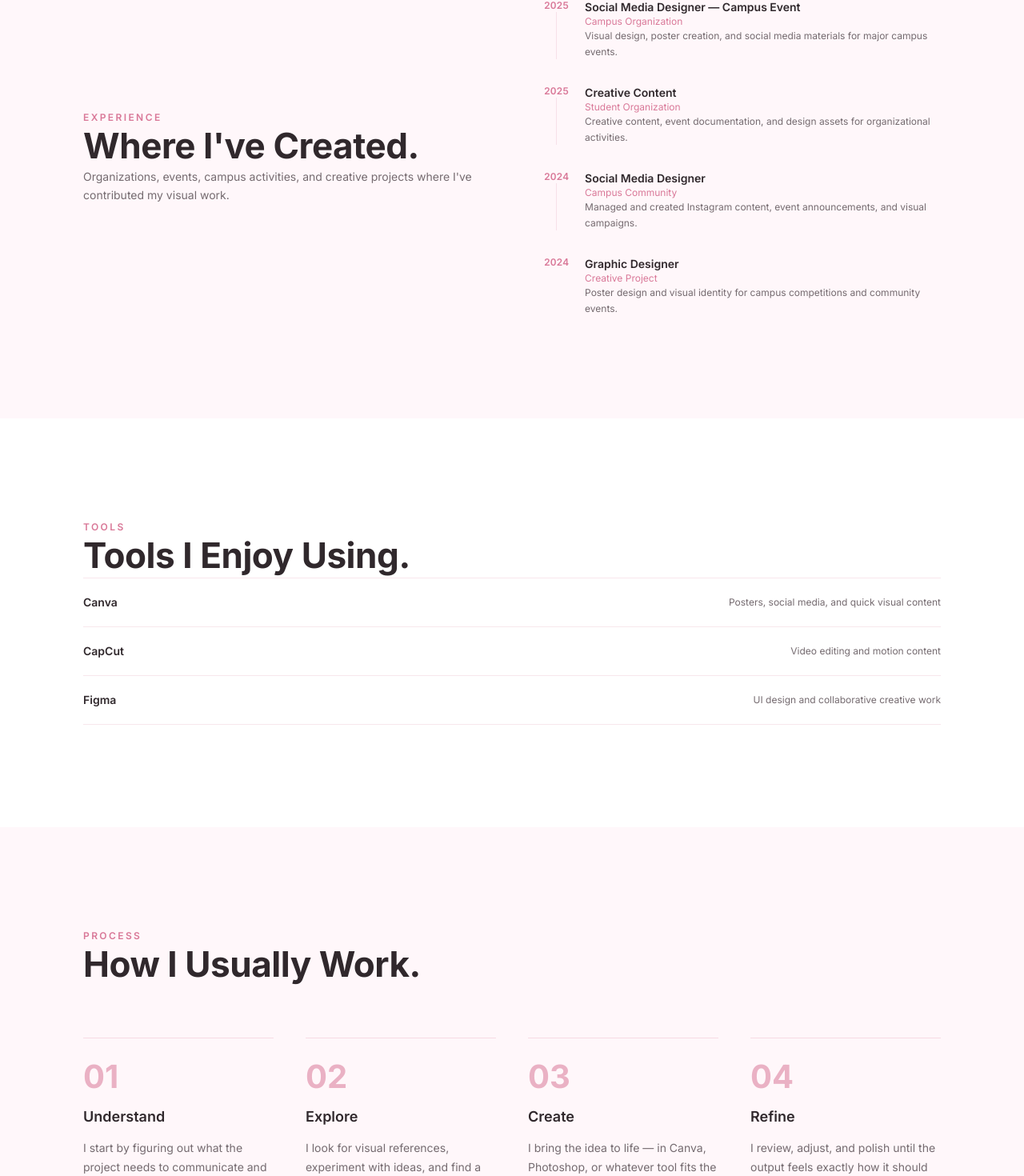
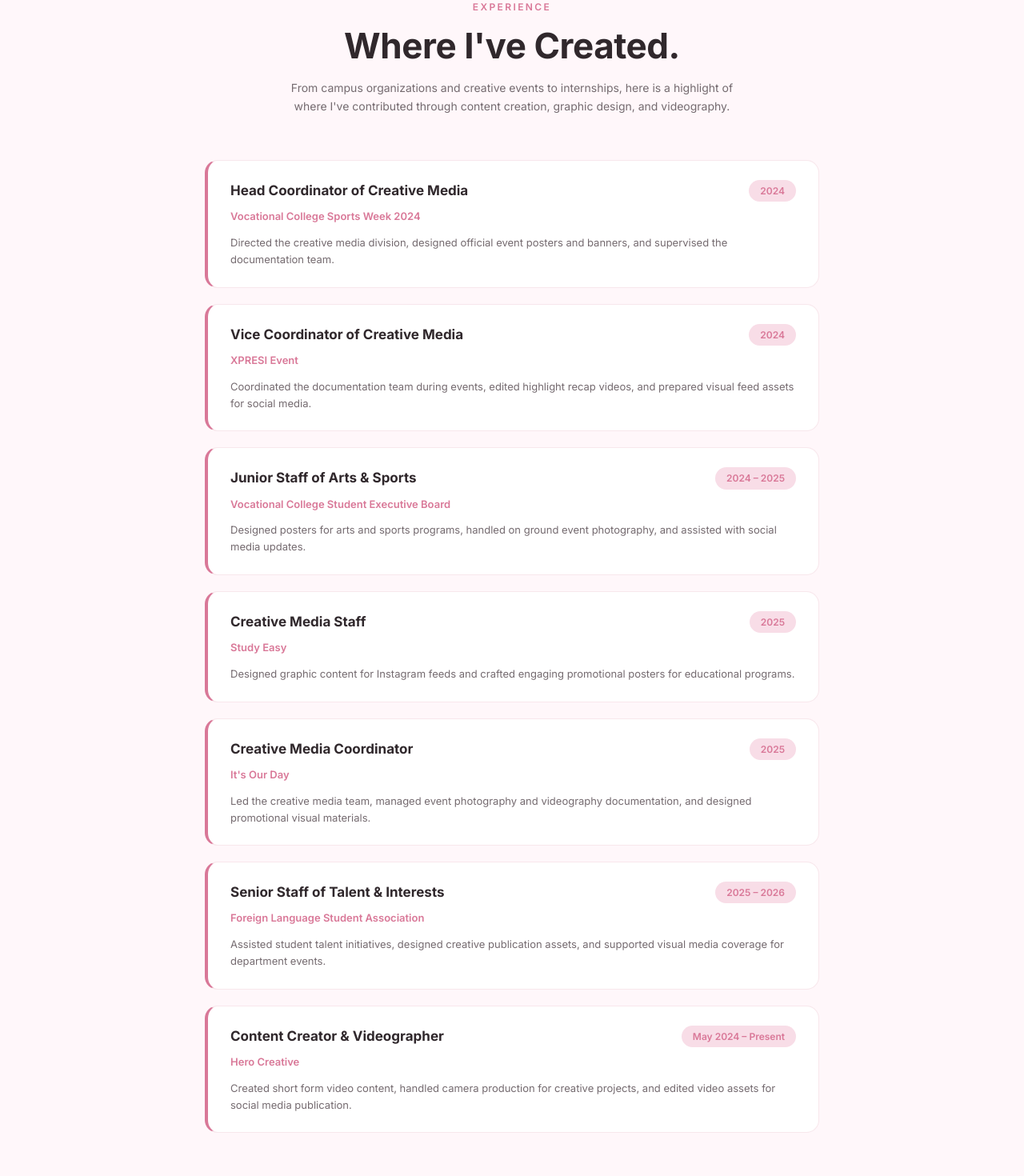
Before and after one commit to whosArlend/manisha-portofolio, a React (Vite) app: page / in a window 1280 px wide. Shown: the part 3073-4543 px from the top of the page at 80% size. Built offline with nearby package versions, Linux system fonts and the light colour scheme.

Commit message:
feat: add Experience, Tools, Contact, and CreativeProcess sections along with a site footer

```diff
--- a/src/components/layout/Footer.tsx
+++ b/src/components/layout/Footer.tsx
@@ -18,8 +18,8 @@ const MailIcon = () => (
 
 const socials = [
   { icon: InstagramIcon, label: 'Instagram', href: 'https://www.instagram.com/manishazael/' },
-  { icon: LinkedInIcon, label: 'LinkedIn', href: 'https://www.linkedin.com/in/manisha-qurratu-982392324/' },
-  { icon: MailIcon, label: 'Email', href: 'mailto:manishaqurratu361@gmail.com' },
+  { icon: LinkedInIcon, label: 'LinkedIn', href: 'https://www.linkedin.com/in/manisha-qurratu-aini-zaenal-798612387/' },
+  { icon: MailIcon, label: 'Email', href: 'mailto:manishaqurratuainizaenal@gmail.com' },
 ]
 
 export default function Footer() {
--- a/src/sections/Contact.tsx
+++ b/src/sections/Contact.tsx
@@ -16,8 +16,8 @@ const LinkedInIcon = () => (
 
 const contactLinks = [
   { icon: InstagramIcon, label: 'Instagram', href: 'https://www.instagram.com/manishazael/', display: '@manishazael' },
-  { icon: LinkedInIcon, label: 'LinkedIn', href: 'https://www.linkedin.com/in/manisha-qurratu-982392324/', display: 'linkedin.com/in/manisha-qurratu' },
-  { icon: Mail, label: 'Email', href: 'mailto:manishaqurratu361@gmail.com', display: 'manishaqurratu361@gmail.com' },
+  { icon: LinkedInIcon, label: 'LinkedIn', href: 'https://www.linkedin.com/in/manisha-qurratu-aini-zaenal-798612387/', display: 'linkedin.com/in/manisha-qurratu-aini-zaenal' },
+  { icon: Mail, label: 'Email', href: 'mailto:manishaqurratuainizaenal@gmail.com', display: 'manishaqurratuainizaenal@gmail.com' },
 ]
 
 export default function Contact() {
@@ -64,7 +64,7 @@ export default function Contact() {
             <div style={{ marginBottom: '2.75rem' }}>
               <a
                 id="contact-get-in-touch"
-                href="mailto:manishaqurratu361@gmail.com"
+                href="mailto:manishaqurratuainizaenal@gmail.com"
                 target="_blank"
                 rel="noopener noreferrer"
                 className="btn-primary"
--- a/src/sections/CreativeProcess.tsx
+++ b/src/sections/CreativeProcess.tsx
@@ -5,22 +5,22 @@ const steps = [
   {
     num: '01',
     title: 'Understand',
-    description: "I start by figuring out what the project needs to communicate and who it's for.",
+    description: "First, I get a clear idea of what the project is about and what it needs to achieve.",
   },
   {
     num: '02',
     title: 'Explore',
-    description: "I look for visual references, experiment with ideas, and find a direction that feels right.",
+    description: "I gather some references, try different ideas, and see what direction works best.",
   },
   {
     num: '03',
     title: 'Create',
-    description: "I bring the idea to life — in Canva, Photoshop, or whatever tool fits the project.",
+    description: "Once I know what works, I start putting everything together using the tools that fit the project.",
   },
   {
     num: '04',
     title: 'Refine',
-    description: "I review, adjust, and polish until the output feels exactly how it should look.",
+    description: "I make small changes, fix anything that feels off, and give the final result a clean finish.",
   },
 ]
 
--- a/src/sections/Experience.tsx
+++ b/src/sections/Experience.tsx
@@ -3,28 +3,46 @@ import { fadeUp, staggerContainer, viewportConfig } from '../utils/animations'
 
 const experiences = [
   {
-    year: '2025',
-    role: 'Social Media Designer — Campus Event',
-    org: 'Campus Organization',
-    description: 'Visual design, poster creation, and social media materials for major campus events.',
+    year: '2024',
+    role: 'Head Coordinator of Creative Media',
+    org: 'Vocational College Sports Week 2024',
+    description: 'Directed the creative media division, designed official event posters and banners, and supervised the documentation team.',
+  },
+  {
+    year: '2024',
+    role: 'Vice Coordinator of Creative Media',
+    org: 'XPRESI Event',
+    description: 'Coordinated the documentation team during events, edited highlight recap videos, and prepared visual feed assets for social media.',
+  },
+  {
+    year: '2024 – 2025',
+    role: 'Junior Staff of Arts & Sports',
+    org: 'Vocational College Student Executive Board',
+    description: 'Designed posters for arts and sports programs, handled on ground event photography, and assisted with social media updates.',
   },
   {
     year: '2025',
-    role: 'Creative Content',
-    org: 'Student Organization',
-    description: 'Creative content, event documentation, and design assets for organizational activities.',
+    role: 'Creative Media Staff',
+    org: 'Study Easy',
+    description: 'Designed graphic content for Instagram feeds and crafted engaging promotional posters for educational programs.',
   },
   {
-    year: '2024',
-    role: 'Social Media Designer',
-    org: 'Campus Community',
-    description: 'Managed and created Instagram content, event announcements, and visual campaigns.',
+    year: '2025',
+    role: 'Creative Media Coordinator',
+    org: "It's Our Day",
+    description: 'Led the creative media team, managed event photography and videography documentation, and designed promotional visual materials.',
   },
   {
-    year: '2024',
-    role: 'Graphic Designer',
-    org: 'Creative Project',
-    description: 'Poster design and visual identity for campus competitions and community events.',
+    year: '2025 – 2026',
+    role: 'Senior Staff of Talent & Interests',
+    org: 'Foreign Language Student Association',
+    description: 'Assisted student talent initiatives, designed creative publication assets, and supported visual media coverage for department events.',
+  },
+  {
+    year: 'May 2024 – Present',
+    role: 'Content Creator & Videographer',
+    org: 'Hero Creative',
+    description: 'Created short form video content, handled camera production for creative projects, and edited video assets for social media publication.',
   },
 ]
 
@@ -33,90 +51,149 @@ export default function Experience() {
     <section
       id="experience"
       className="section-pad"
-      style={{ background: 'var(--bg-soft)' }}
+      style={{ background: 'var(--bg-soft)', width: '100%' }}
     >
-      <div className="container-main">
-        <div className="two-col">
+      <div className="container-main" style={{ width: '100%' }}>
 
-          {/* Left — Heading */}
+        {/* Centered Header */}
         <motion.div
           variants={fadeUp}
           initial="hidden"
           whileInView="visible"
           viewport={viewportConfig}
+          style={{
+            textAlign: 'center',
+            maxWidth: '680px',
+            marginLeft: 'auto',
+            marginRight: 'auto',
+            marginBottom: '3.5rem',
+          }}
         >
           <p
-              className="text-xs font-semibold tracking-[0.2em] uppercase mb-4"
-              style={{ color: 'var(--pink-accent)' }}
+            style={{
+              fontSize: '0.75rem',
+              fontWeight: 600,
+              letterSpacing: '0.2em',
+              textTransform: 'uppercase',
+              color: 'var(--pink-accent)',
+              marginBottom: '0.75rem',
+            }}
           >
             Experience
           </p>
           <h2
-              className="font-bold leading-tight mb-6"
             style={{
+              fontFamily: 'Inter, sans-serif',
               fontSize: 'clamp(2rem, 3.5vw, 2.75rem)',
+              fontWeight: 700,
+              lineHeight: 1.2,
               color: 'var(--text-dark)',
               letterSpacing: '-0.01em',
+              marginBottom: '1rem',
             }}
           >
             Where I've Created.
           </h2>
           <p
-              className="text-sm leading-relaxed"
-              style={{ color: 'var(--text-secondary)' }}
+            style={{
+              fontSize: '0.875rem',
+              lineHeight: 1.6,
+              color: 'var(--text-secondary)',
+              maxWidth: '560px',
+              marginLeft: 'auto',
+              marginRight: 'auto',
+            }}
           >
-              Organizations, events, campus activities, and creative projects where I've contributed my visual work.
+            From campus organizations and creative events to internships, here is a highlight of where I've contributed through content creation, graphic design, and videography.
           </p>
         </motion.div>
 
-          {/* Right — Timeline */}
+        {/* Centered Cards Container */}
+        <div style={{ maxWidth: '768px', marginLeft: 'auto', marginRight: 'auto', width: '100%' }}>
           <motion.div
             variants={staggerContainer}
             initial="hidden"
             whileInView="visible"
             viewport={viewportConfig}
-            className="space-y-8"
-            style={{ display: 'flex', flexDirection: 'column', gap: '2rem' }}
+            style={{
+              display: 'flex',
+              flexDirection: 'column',
+              gap: '1.25rem',
+              width: '100%',
+            }}
           >
             {experiences.map((exp, i) => (
               <motion.div
                 key={i}
                 variants={fadeUp}
-                style={{ display: 'flex', gap: '1.25rem' }}
+                style={{ width: '100%' }}
               >
-                {/* Year + line */}
-                <div className="flex flex-col items-center pt-1">
+                {/* Experience Card */}
+                <div
+                  className="transition-all duration-300 hover:-translate-y-0.5 hover:shadow-md"
+                  style={{
+                    background: '#FFFFFF',
+                    border: '1px solid var(--border)',
+                    borderLeft: '4px solid var(--pink-accent)',
+                    borderRadius: '1rem',
+                    padding: '1.5rem 1.75rem',
+                    width: '100%',
+                    boxSizing: 'border-box',
+                  }}
+                >
+                  <div
+                    style={{
+                      display: 'flex',
+                      flexWrap: 'wrap',
+                      alignItems: 'center',
+                      justifyContent: 'space-between',
+                      gap: '0.75rem',
+                      marginBottom: '0.5rem',
+                    }}
+                  >
+                    <h3
+                      style={{
+                        fontSize: '1.0625rem',
+                        fontWeight: 700,
+                        color: 'var(--text-dark)',
+                        margin: 0,
+                      }}
+                    >
+                      {exp.role}
+                    </h3>
                     <span
-                    className="text-xs font-semibold tabular-nums"
-                    style={{ color: 'var(--pink-accent)' }}
+                      style={{
+                        fontSize: '0.75rem',
+                        fontWeight: 600,
+                        padding: '0.25rem 0.875rem',
+                        borderRadius: '9999px',
+                        whiteSpace: 'nowrap',
+                        background: 'var(--pink-soft)',
+                        color: 'var(--pink-accent)',
+                      }}
                     >
                       {exp.year}
                     </span>
-                  {i < experiences.length - 1 && (
-                    <div
-                      className="w-px flex-1 mt-2"
-                      style={{ background: 'var(--border)', minHeight: '2rem' }}
-                    />
-                  )}
                   </div>
 
-                {/* Content */}
-                <div className="pb-2">
                   <p
-                    className="text-sm font-semibold mb-0.5"
-                    style={{ color: 'var(--text-dark)' }}
-                  >
-                    {exp.role}
-                  </p>
-                  <p
-                    className="text-xs mb-2"
-                    style={{ color: 'var(--pink-accent)' }}
+                    style={{
+                      fontSize: '0.8125rem',
+                      fontWeight: 600,
+                      color: 'var(--pink-accent)',
+                      marginBottom: '0.75rem',
+                    }}
                   >
                     {exp.org}
                   </p>
+
                   <p
-                    className="text-xs leading-relaxed"
-                    style={{ color: 'var(--text-secondary)' }}
+                    style={{
+                      fontSize: '0.8125rem',
+                      lineHeight: 1.6,
+                      color: 'var(--text-secondary)',
+                      margin: 0,
+                    }}
                   >
                     {exp.description}
                   </p>
@@ -124,8 +201,8 @@ export default function Experience() {
               </motion.div>
             ))}
           </motion.div>
+        </div>
 
-        </div>
       </div>
     </section>
   )
--- a/src/sections/Tools.tsx
+++ b/src/sections/Tools.tsx
@@ -4,7 +4,6 @@ import { fadeUp, viewportConfig } from '../utils/animations'
 const tools = [
   { name: 'Canva', description: 'Posters, social media, and quick visual content' },
   { name: 'CapCut', description: 'Video editing and motion content' },
-  { name: 'Figma', description: 'UI design and collaborative creative work' },
 ]
 
 export default function Tools() {
```
Lines whose indentation alone changed are shown as unchanged.
